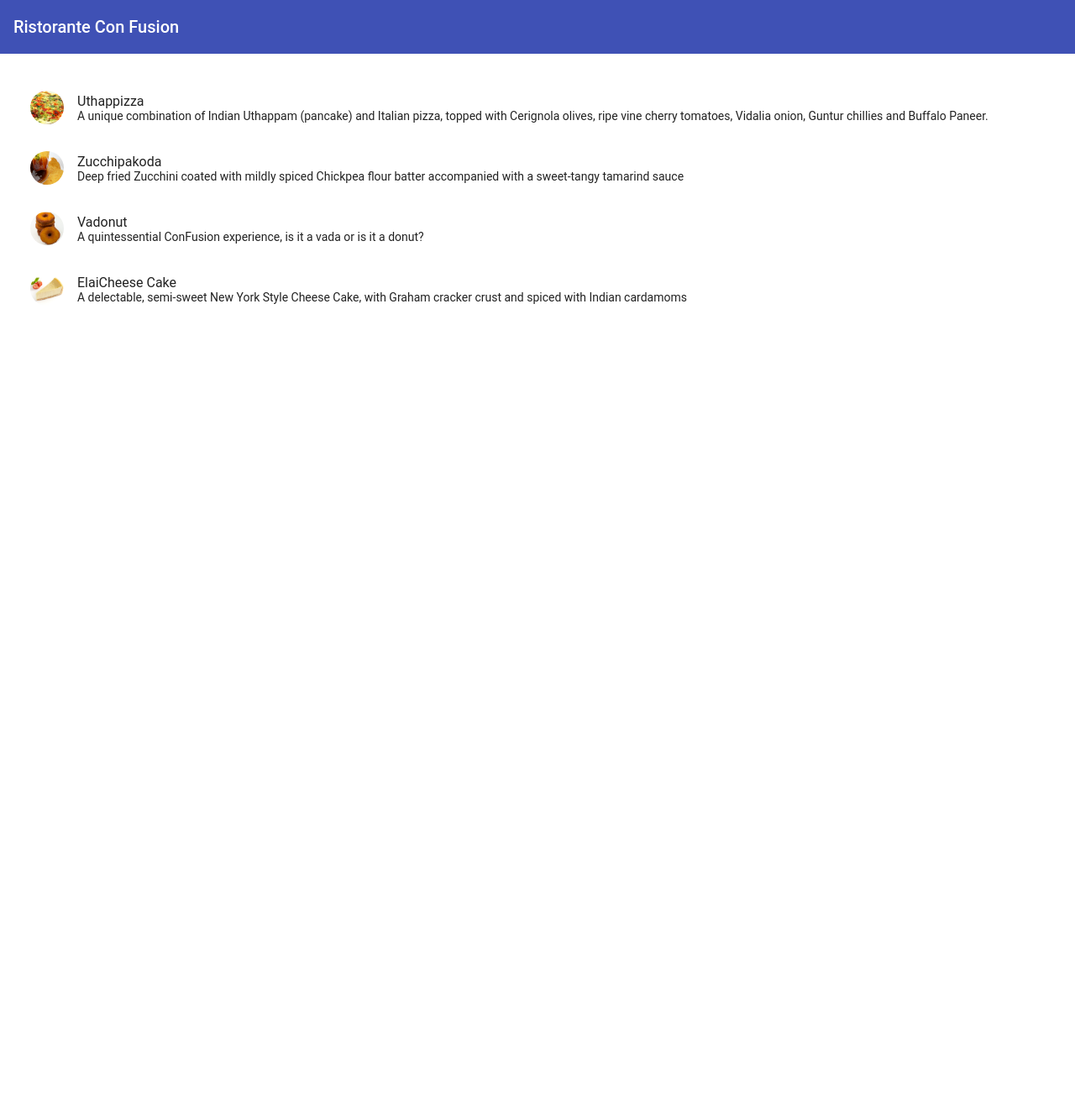
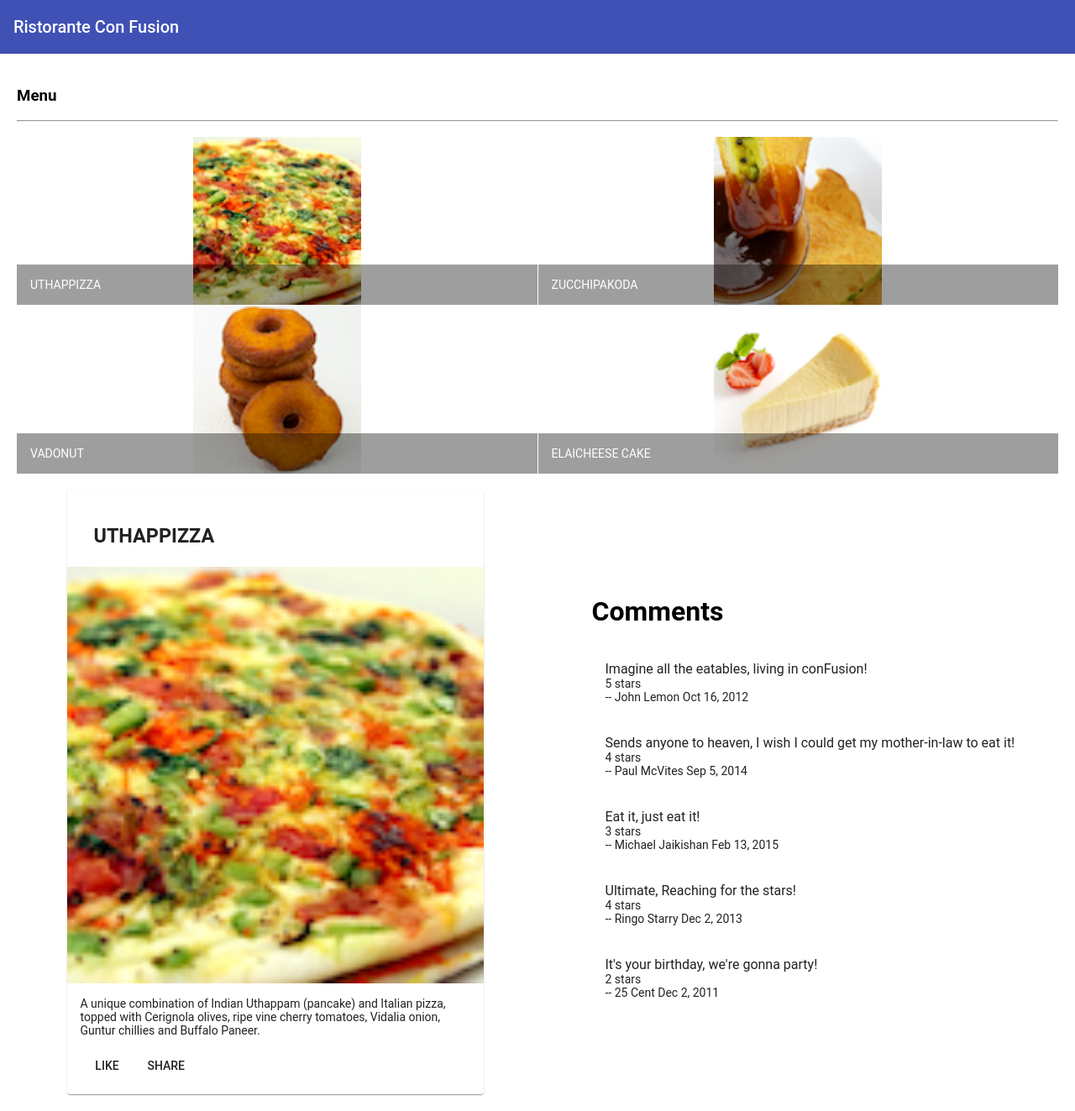
Before and after one commit to CarlosNgv99/restaurant-app, an Angular app: page / in a window 1280 px wide. Shown: the whole page at 84% size. Before the commit the page ends 800 px from the top, so only its background shows below. Built offline with nearby package versions, Linux system fonts and the light colour scheme.

Commit message:
assignment 1

```diff
--- a/src/app/app.component.html
+++ b/src/app/app.component.html
@@ -1,3 +1,4 @@
 <mat-toolbar color="primary"><span>Ristorante Con Fusion</span></mat-toolbar>
 
 <app-menu></app-menu>
+<app-dishdetail></app-dishdetail>
--- /dev/null
+++ b/src/app/dishdetail/dishdetail.component.html
@@ -0,0 +1,31 @@
+<div class="container" fxLayout="row" fxLayout.sm="column" fxLayout.xs="column"
+    fxLayoutAlign.gt-md="space-around center" fxLayoutGap="10px" fxLayoutGap.xs="0">
+
+    <div fxFlex="40">
+        <mat-card *ngIf="dish">
+            <mat-card-header>
+                <mat-card-title>
+                    <h3>{{dish.name | uppercase}}</h3>
+                </mat-card-title>
+            </mat-card-header>
+            <img mat-card-image src={{dish.image}}>
+            <mat-card-content>
+                <p>{{dish.description}}</p>
+            </mat-card-content>
+            <button mat-button>LIKE</button>
+            <button mat-button>SHARE</button>
+        </mat-card>
+    </div>
+
+    <div fxFlex="40">
+        <mat-list fxFlex *ngIf="dish">
+            <h1>Comments</h1>
+            <mat-list-item *ngFor="let comment of dishComments">
+                <p mat-line>{{comment.comment}}</p>
+                <p mat-line>{{comment.rating}} stars</p>
+                <p mat-line>-- {{comment.author }} {{comment.date | date}}</p>
+            </mat-list-item>
+        </mat-list>
+    </div>
+
+</div>
--- /dev/null
+++ b/src/app/dishdetail/dishdetail.component.ts
@@ -0,0 +1,63 @@
+import { Component, OnInit } from '@angular/core';
+import { Dish } from '../share/dish';
+
+const DISH = {
+  id: '0',
+  name: 'Uthappizza',
+  image: '/assets/images/uthappizza.png',
+  category: 'mains',
+  featured: true,
+  label: 'Hot',
+  price: '4.99',
+  // tslint:disable-next-line:max-line-length
+  description: 'A unique combination of Indian Uthappam (pancake) and Italian pizza, topped with Cerignola olives, ripe vine cherry tomatoes, Vidalia onion, Guntur chillies and Buffalo Paneer.',
+  comments: [
+       {
+           rating: 5,
+           comment: 'Imagine all the eatables, living in conFusion!',
+           author: 'John Lemon',
+           date: '2012-10-16T17:57:28.556094Z'
+       },
+       {
+           rating: 4,
+           comment: 'Sends anyone to heaven, I wish I could get my mother-in-law to eat it!',
+           author: 'Paul McVites',
+           date: '2014-09-05T17:57:28.556094Z'
+       },
+       {
+           rating: 3,
+           comment: 'Eat it, just eat it!',
+           author: 'Michael Jaikishan',
+           date: '2015-02-13T17:57:28.556094Z'
+       },
+       {
+        rating: 4,
+        comment: 'Ultimate, Reaching for the stars!',
+        author: 'Ringo Starry',
+        date: '2013-12-02T17:57:28.556094Z'
+    },
+    {
+        rating: 2,
+        comment: 'It\'s your birthday, we\'re gonna party!',
+        author: '25 Cent',
+        date: '2011-12-02T17:57:28.556094Z'
+    }
+]
+};
+
+@Component({
+  selector: 'app-dishdetail',
+  templateUrl: './dishdetail.component.html',
+  styleUrls: ['./dishdetail.component.scss']
+})
+
+export class DishdetailComponent implements OnInit {
+  dish = DISH;
+  dishComments = DISH.comments;
+
+  constructor() { }
+
+  ngOnInit(): void {
+  }
+
+}
--- a/src/app/menu/menu.component.html
+++ b/src/app/menu/menu.component.html
@@ -1,13 +1,42 @@
 <div class="container" fxLayout="column" fxLayoutGap="10px">
-    <mat-list fxFlex>
-        <mat-list-item *ngFor="let dish of dishes">
-            <img matListAvatar src={{dish.image}} alt={{dish.name}}>
-            <h1 matLine>{{dish.name}}</h1>
-            <p matLine>
-                <span>
-                    {{dish.description}}
-                </span>
-            </p>
-        </mat-list-item>
-    </mat-list>
+
+    <div fxFlex>
+        <div>
+            <h3>Menu</h3>
+            <hr>
+        </div>
+    </div>
+
+    <div fxFlex>
+        <mat-grid-list cols="2" rowHeight="200px">
+            <mat-list fxFlex>
+                <mat-grid-tile *ngFor="let dish of dishes">
+                    <img height="200px" src={{dish.image}} alt={{dish.name}}>
+                    <mat-grid-tile-footer>
+                        <h1>{{dish.name | uppercase}}</h1>
+                    </mat-grid-tile-footer>
+                </mat-grid-tile>
+            </mat-list>
+        </mat-grid-list>
+    </div>
+<!--
+    <div fxFlex *ngIf="selectedDish">
+        <mat-card>
+            <mat-card-header>
+                <mat-card-title>
+                    <h3>{{selectedDish.name | uppercase}}</h3>
+                </mat-card-title>
+            </mat-card-header>
+            <img mat-card-image src={{selectedDish.image}} alt={{selectedDish.name}}>
+            <mat-card-content>
+                <p>{{selectedDish.description}}</p>
+            </mat-card-content>
+            <mat-card-actions>
+                <button mat-button>LIKE</button>
+                <button mat-button>SHARE</button>
+            </mat-card-actions>
+        </mat-card>
+    </div>
+-->
+
 </div>
--- a/src/app/menu/menu.component.ts
+++ b/src/app/menu/menu.component.ts
@@ -1,14 +1,7 @@
 import { Component, OnInit } from '@angular/core';
-import { Dish } from './share/dish';
+import { Dish } from '../share/dish';
 
-@Component({
-  selector: 'app-menu',
-  templateUrl: './menu.component.html',
-  styleUrls: ['./menu.component.scss']
-})
-export class MenuComponent implements OnInit {
-
-  dishes: Dish[] =  [
+const DISHES: Dish[] = [
   {
     id: '0',
     name: 'Uthappizza',
@@ -51,6 +44,16 @@
     description: 'A delectable, semi-sweet New York Style Cheese Cake, with Graham cracker crust and spiced with Indian cardamoms'
   }
  ];
+@Component({
+  selector: 'app-menu',
+  templateUrl: './menu.component.html',
+  styleUrls: ['./menu.component.scss']
+})
+export class MenuComponent implements OnInit {
+
+  dishes = DISHES;
+
+  selectedDish: Dish = DISHES[0];
 
   constructor() { }
 
```
Also changed, not shown: src/app/app.module.ts (+11 -2 lines), src/app/dishdetail/dishdetail.component.scss (added), src/app/share/dish.ts (renamed from src/app/menu/share/dish.ts), 1 other file (tests, documents, lock files or other folders). Lines whose indentation alone changed are shown as unchanged.
